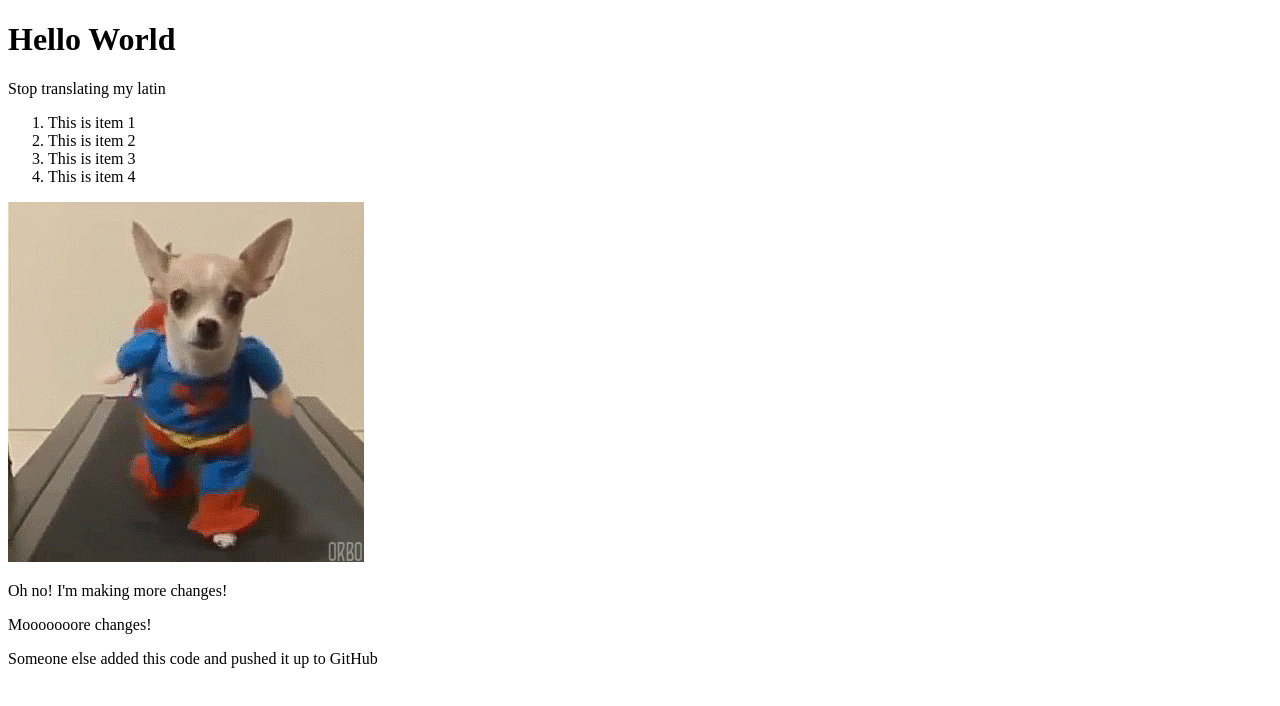
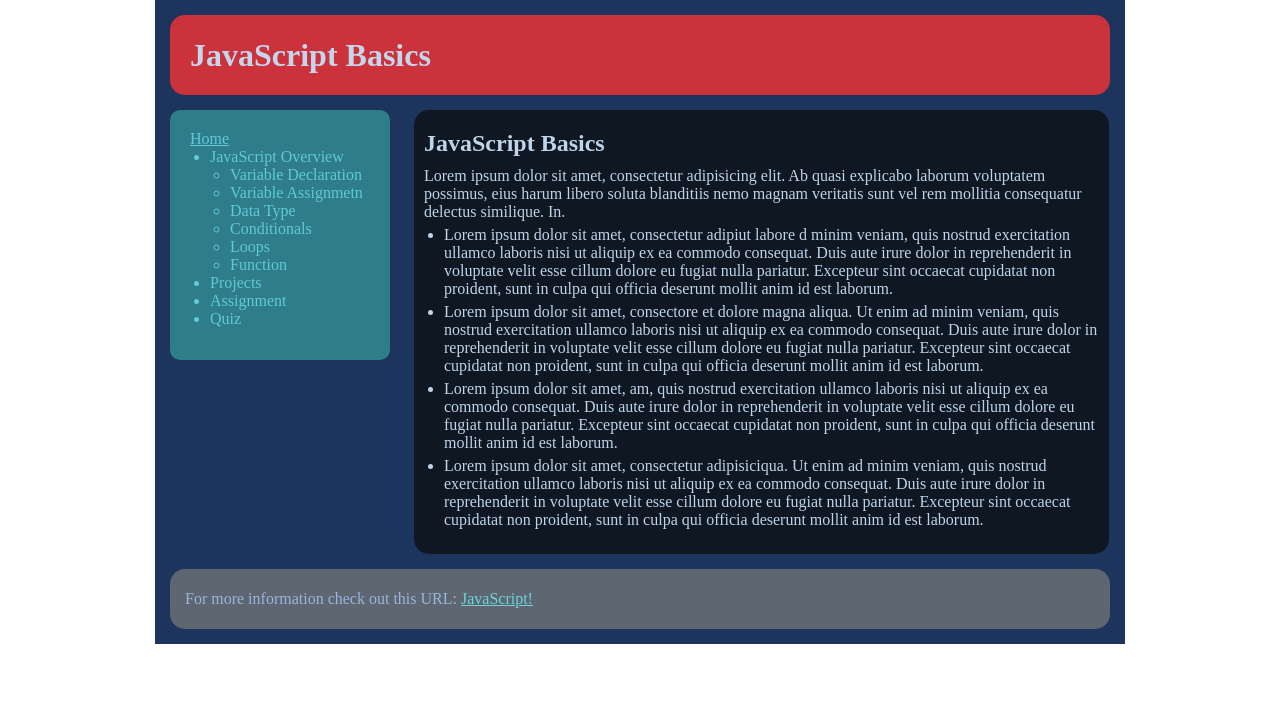
Before and after one commit to donotruck21/auggitdemo, a plain HTML site: page index.html in a window 1280 px wide. Drawn offline with Linux system fonts and the light colour scheme.

Commit message:
js basics html css

```diff
--- a/index.html
+++ b/index.html
@@ -1,21 +1,49 @@
 <!DOCTYPE html>
-<html>
+<html lang="en">
     <head>
-        <meta charset="utf-8">
-        <title>My Demo Page</title>
+        <title>Position Practice</title>
+        <link rel="stylesheet" type="text/css" href="styles.css">
     </head>
     <body>
-        <h1>Hello World</h1>
-        <p>Stop translating my latin</p>
-        <ol>
-            <li>This is item 1</li>
-            <li>This is item 2</li>
-            <li>This is item 3</li>
-            <li>This is item 4</li>
-        </ol>
-        <img src="images/doggif.gif" alt="cat gif">
-        <p>Oh no! I'm making more changes!</p>
-        <p>Mooooooore changes!</p>
-        <p>Someone else added this code and pushed it up to GitHub</p>
+        <div id="container">
+            <div id="header">
+                <h1>JavaScript Basics</h1>
+            </div>
+
+            <div id="navbar">
+                <a href="/">Home</a>
+                <ul>
+                    <li>JavaScript Overview
+                    <li class="remove_bullet">
+                        <ul>
+                            <li>Variable Declaration</li>
+                            <li>Variable Assignmetn</li>
+                            <li>Data Type</li>
+                            <li>Conditionals</li>
+                            <li>Loops</li>
+                            <li>Function</li>
+                        </ul>
+                    </li>
+                    <li>Projects</li>
+                    <li>Assignment</li>
+                    <li>Quiz</li>
+                </ul>
+            </div>
+
+            <div id="main_content">
+                <h2>JavaScript Basics</h2>
+                <p>Lorem ipsum dolor sit amet, consectetur adipisicing elit. Ab quasi explicabo laborum voluptatem possimus, eius harum libero soluta blanditiis nemo magnam veritatis sunt vel rem mollitia consequatur delectus similique. In.</p>
+                <ul>
+                    <li>Lorem ipsum dolor sit amet, consectetur adipiut labore d minim veniam, quis nostrud exercitation ullamco laboris nisi ut aliquip ex ea commodo consequat. Duis aute irure dolor in reprehenderit in voluptate velit esse cillum dolore eu fugiat nulla pariatur. Excepteur sint occaecat cupidatat non proident, sunt in culpa qui officia deserunt mollit anim id est laborum.</li>
+                    <li>Lorem ipsum dolor sit amet, consectore et dolore magna aliqua. Ut enim ad minim veniam, quis nostrud exercitation ullamco laboris nisi ut aliquip ex ea commodo consequat. Duis aute irure dolor in reprehenderit in voluptate velit esse cillum dolore eu fugiat nulla pariatur. Excepteur sint occaecat cupidatat non proident, sunt in culpa qui officia deserunt mollit anim id est laborum.</li>
+                    <li>Lorem ipsum dolor sit amet, am, quis nostrud exercitation ullamco laboris nisi ut aliquip ex ea commodo consequat. Duis aute irure dolor in reprehenderit in voluptate velit esse cillum dolore eu fugiat nulla pariatur. Excepteur sint occaecat cupidatat non proident, sunt in culpa qui officia deserunt mollit anim id est laborum.</li>
+                    <li>Lorem ipsum dolor sit amet, consectetur adipisiciqua. Ut enim ad minim veniam, quis nostrud exercitation ullamco laboris nisi ut aliquip ex ea commodo consequat. Duis aute irure dolor in reprehenderit in voluptate velit esse cillum dolore eu fugiat nulla pariatur. Excepteur sint occaecat cupidatat non proident, sunt in culpa qui officia deserunt mollit anim id est laborum.</li>
+                </ul>
+            </div>
+
+            <div id="footer">
+                <p>For more information check out this URL: <a href="">JavaScript!</a></p>
+            </div>
+        </div>
     </body>
 </html>
--- /dev/null
+++ b/styles.css
@@ -0,0 +1,84 @@
+/*CSS reset settings here*/
+*{
+    margin: 0px;
+    padding: 0px;
+}
+#container{
+    width: 940px;
+    margin: 0px auto;
+    background-color: #1d355c;
+    padding: 15px;
+}
+
+#header{
+    background-color: #cc323b;
+    height: 80px;
+    width: 100%;
+    border-radius: 15px;
+    margin-bottom: 15px;
+}
+
+#header h1{
+    color: #c3d6eb;
+    line-height: 80px;
+    margin-left: 20px;
+}
+
+#navbar{
+    width: 180px;
+    height: 210px;
+    background-color: #2f7d8b;
+    border-radius: 10px;
+    padding: 20px;
+    color: #5fc9d7;
+    display: inline-block;
+    vertical-align: top;
+}
+
+#navbar a{
+    color: #5fc9d7;
+}
+
+#navbar ul, #main_content ul{
+    margin-left: 20px;
+}
+
+.remove_bullet{
+    list-style: none;
+}
+
+#main_content{
+    background-color: #0f1822;
+    width: 675px;
+    display: inline-block;
+    border-radius: 15px;
+    margin-left: 20px;
+    color: #bfd3e9;
+    padding: 20px 10px;
+}
+
+#main_content h2{
+    margin-bottom: 10px;
+}
+
+#main_content ul li{
+    margin: 5px 0px;
+}
+
+#footer{
+    width: 100%;
+    height: 60px;
+    background-color: #5e6672;
+    margin-top: 15px;
+    border-radius: 15px;
+}
+
+#footer p{
+    line-height: 60px;
+    margin-left: 15px;
+    color: #99b5db;
+}
+
+#footer a{
+    color: #6dd4da;
+}
```
Also changed, not shown: images/doggif.gif (deleted), 1 other file.
